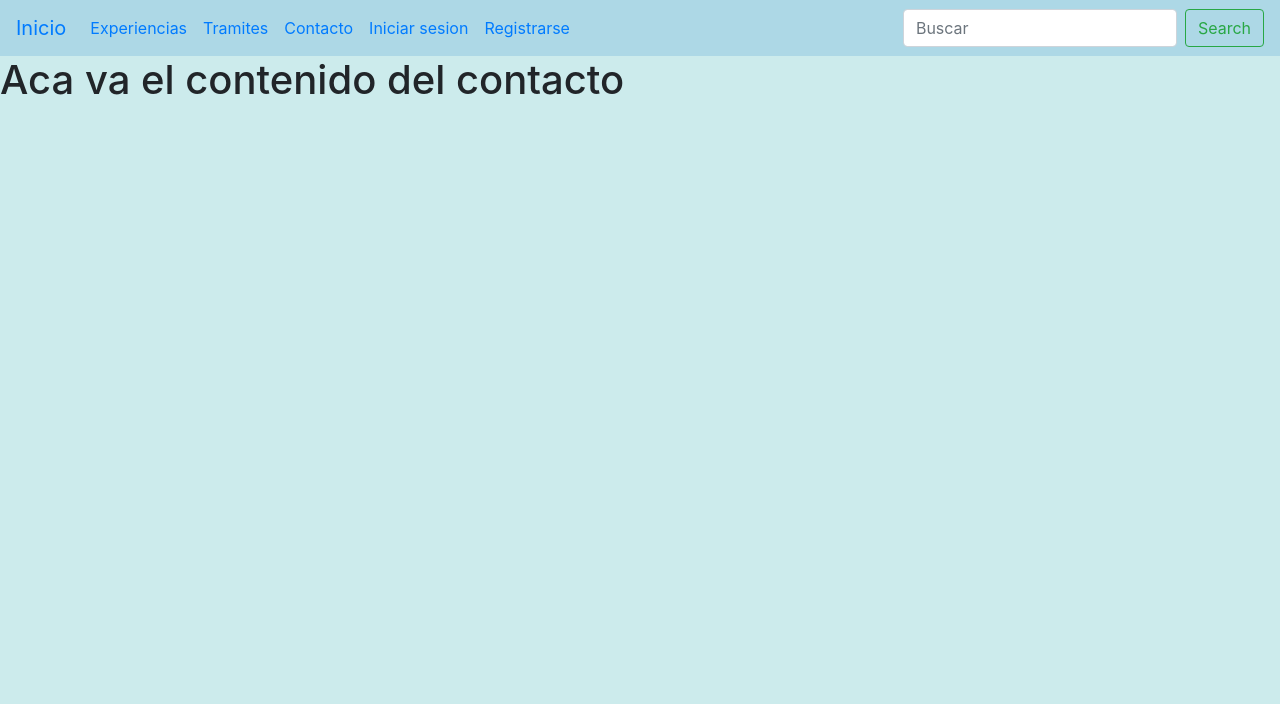
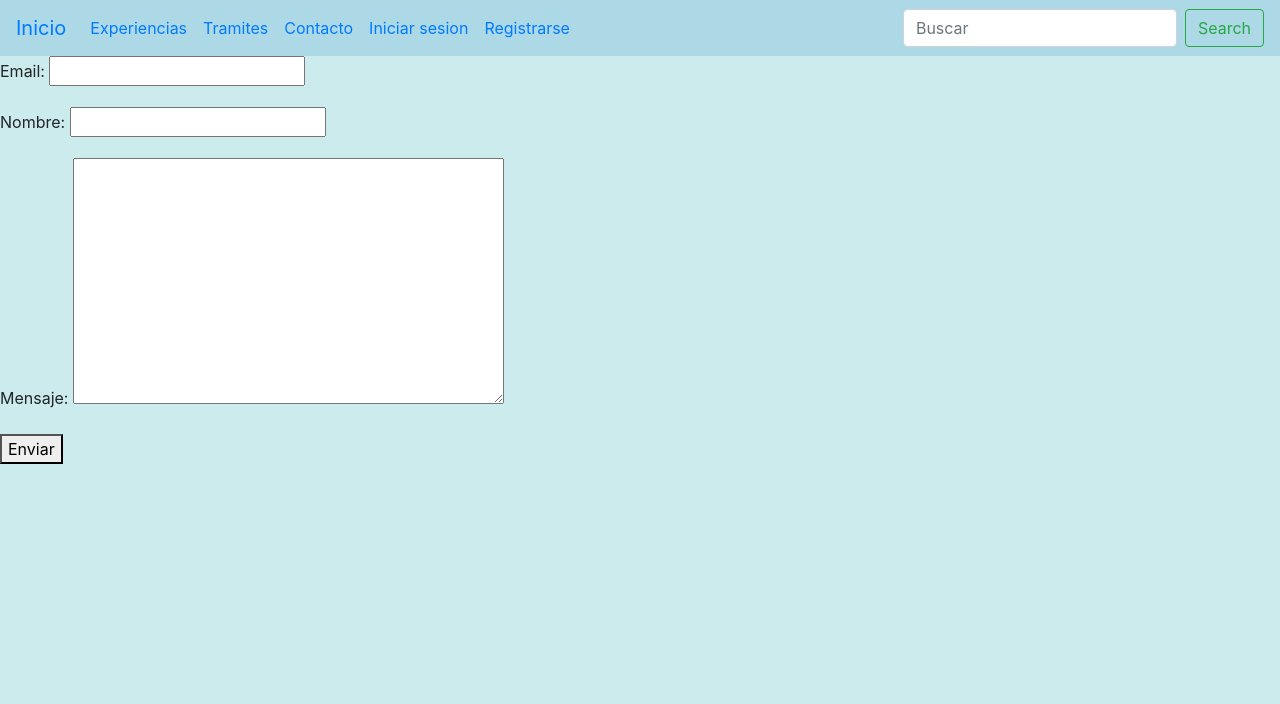
Before and after one commit to Jendrito/blog_viaje, a Django app: page /contacto/ in a window 1280 px wide. Shown: the top 704 px of the page. Run offline with Django 4.2, Linux system fonts and the light colour scheme.

Commit message:
quinto commit

```diff
--- /dev/null
+++ b/contacto/forms.py
@@ -0,0 +1,6 @@
+from django import forms
+
+class ContactoForm(forms.Form):
+    email = forms.EmailField(required=True)
+    nombre = forms.CharField(required=True)
+    mensaje = forms.CharField(widget=forms.Textarea, required=True)
--- a/contacto/urls.py
+++ b/contacto/urls.py
@@ -1,7 +1,8 @@
 from django.urls import path
 
-from contacto.views import contacto
+from contacto.views import contacto, exitos
 
 urlpatterns =[
-    path('contacto/', contacto, name = 'contacto')
+    path('contacto/', contacto, name='contacto'),
+    path('exitos/', exitos, name='exitos'),
 ]
--- a/contacto/views.py
+++ b/contacto/views.py
@@ -1,4 +1,25 @@
 from django.shortcuts import render
+from .forms import ContactoForm
+from django.core.mail import send_mail, BadHeaderError
+from django.http import HttpResponse, HttpResponseRedirect
+from django.shortcuts import render, redirect
+
 
 def contacto(request):
-    return render(request, 'contacto.html')
+    if request.method == 'GET':
+        form = ContactoForm()
+    else:
+        form = ContactoForm(request.POST)
+        if form.is_valid():
+            nombre = form.cleaned_data['nombre']
+            email = form.cleaned_data['email']
+            mensaje = form.cleaned_data['mensaje']
+            try:
+                send_mail(nombre, mensaje, email, ['Blog-Viajes@gmail.com'])
+            except BadHeaderError:
+                return HttpResponse('Error')
+            return redirect('exitos')
+    return render(request, "contacto.html", {'form': form})
+
+def exitos(request):
+    return render(request, 'exitos.html', )
--- a/templates/contacto.html
+++ b/templates/contacto.html
@@ -5,5 +5,10 @@ Contacto
 {% endblock %}
 
 {% block contenido %}
-<h1>Aca va el contenido del contacto</h1>
+<form method="post">
+    {% csrf_token %}
+    {{ form.as_p }}
+    <div class="form-actions">
+      <button type="submit">Enviar</button>
+    </div>
 {% endblock %}
```
Also changed, not shown: base/settings.py (+7 -2 lines), templates/exitos.html (added, +9 -0 lines), templates/inicio.html (+3 -8 lines), db.sqlite3.
